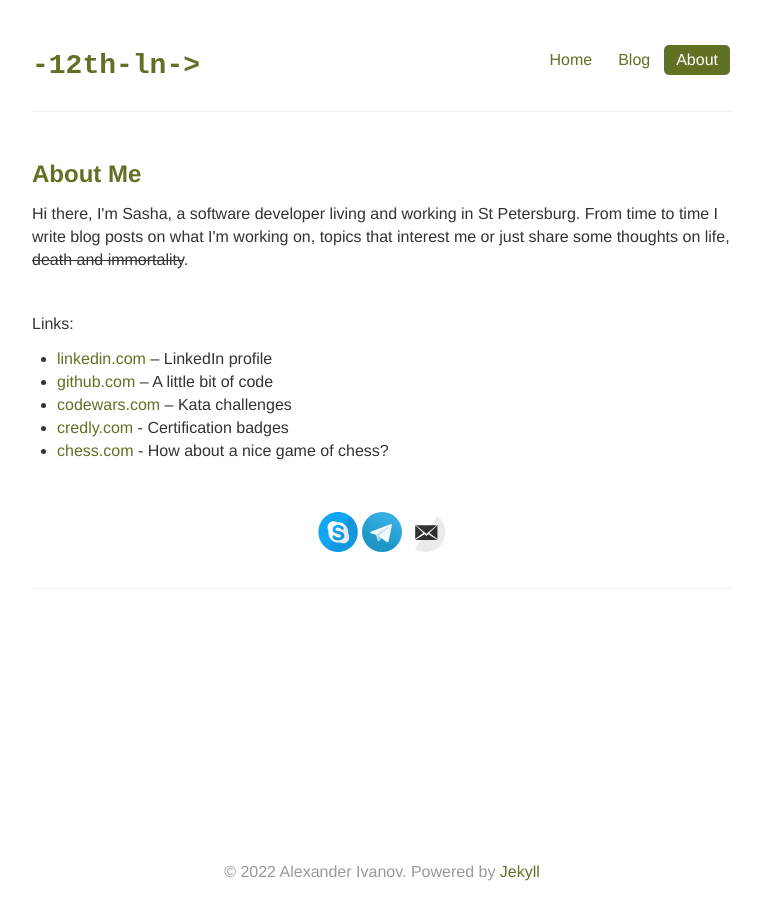
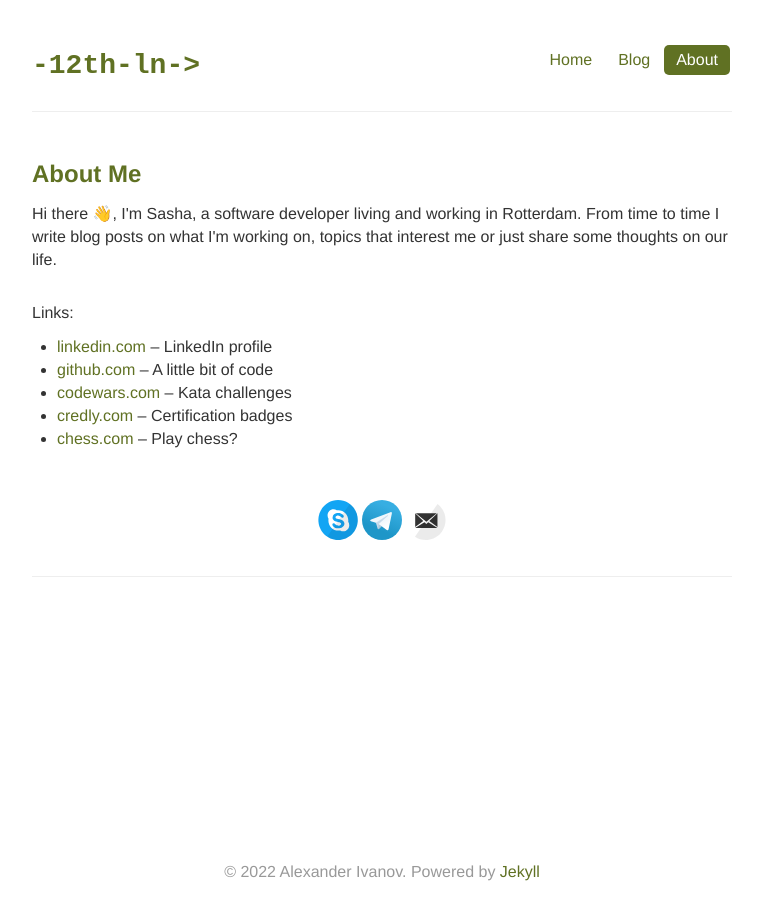
Before and after one commit to sashasyedin/twelfthlane.net, a Jekyll site: the page built from about.md, in a window 1280 px wide. Shown: the whole page, without its empty margins (258-1021 px from the left). Built offline with Jekyll 4.4.1, drawn with Linux system fonts in a browser that asks for light colours; emoji names are drawn with the system emoji font.

```diff
--- a/about.md
+++ b/about.md
@@ -4,10 +4,9 @@
 ---
 <div class="row-fluid segment">
 	<h2 class="small"><a href="{{ page.url }}">About Me</a></h2>
-	<p>
-		Hi there, I'm Sasha, a software developer living and working in St Petersburg.
-		From time to time I write blog posts on what I'm working on, topics that interest me or just share some thoughts on life, <s>death and immortality</s>.
-	</p>
+	<div>
+		Hi there :wave:, I'm Sasha, a software developer living and working in Rotterdam. From time to time I write blog posts on what I'm working on, topics that interest me or just share some thoughts on our life.
+	</div>
 </div>
 
 Links:
@@ -15,8 +14,8 @@
 * [linkedin.com](https://linkedin.com/in/sashasyedin) – LinkedIn profile
 * [github.com](https://github.com/sashasyedin) – A little bit of code
 * [codewars.com](https://codewars.com/users/sashasyedin) – Kata challenges
-* [credly.com](https://www.credly.com/users/sashasyedin) - Certification badges
-* [chess.com](https://www.chess.com/member/sashasyedin) - How about a nice game of chess?
+* [credly.com](https://www.credly.com/users/sashasyedin) – Certification badges
+* [chess.com](https://www.chess.com/member/sashasyedin) – Play chess?
 
 <div class="contacts">
 	{% include svg-icons.html %}
```
Also changed, not shown: _posts/2022-01-16-bacterial-memory-the-next-big-thing.md (added, +16 -0 lines).
